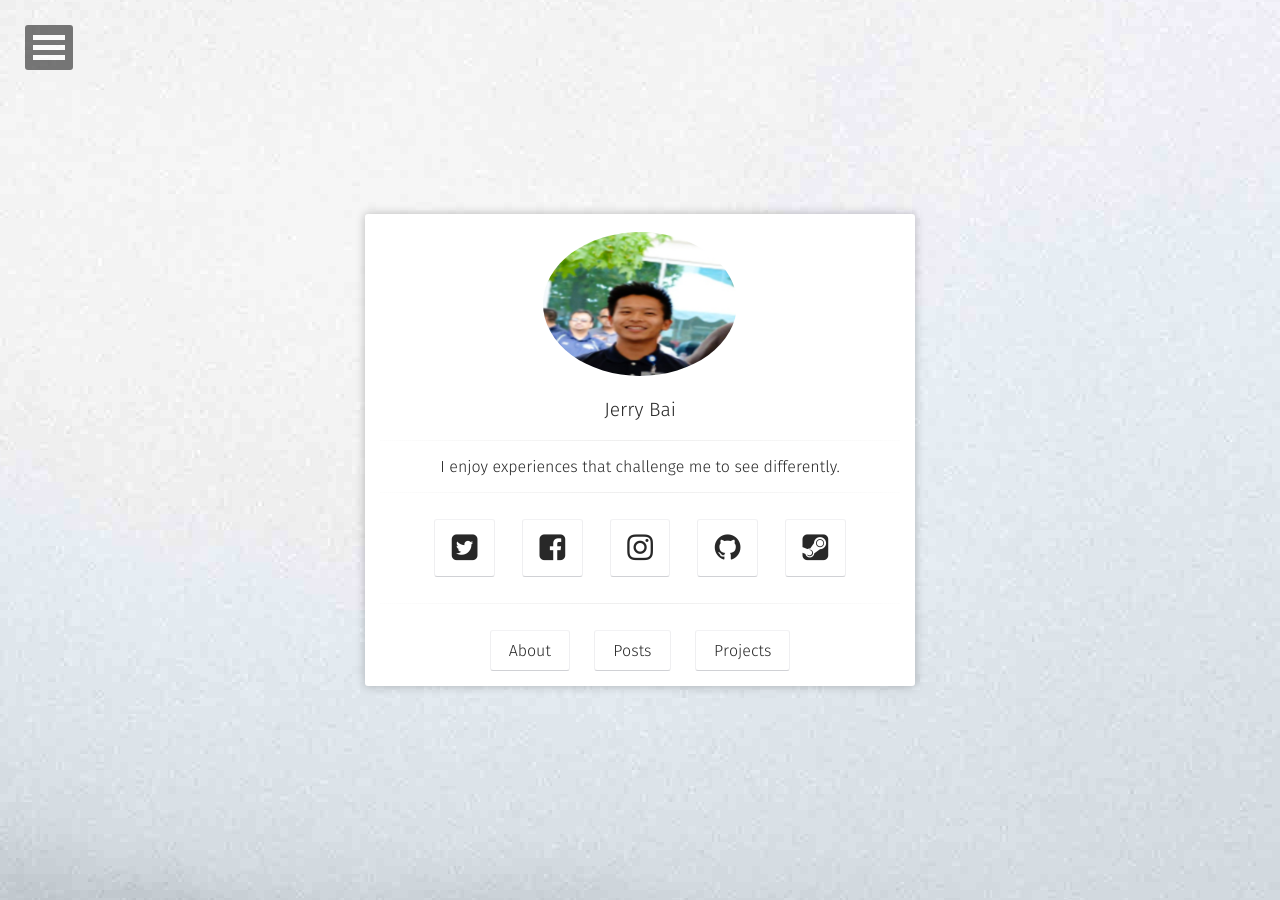
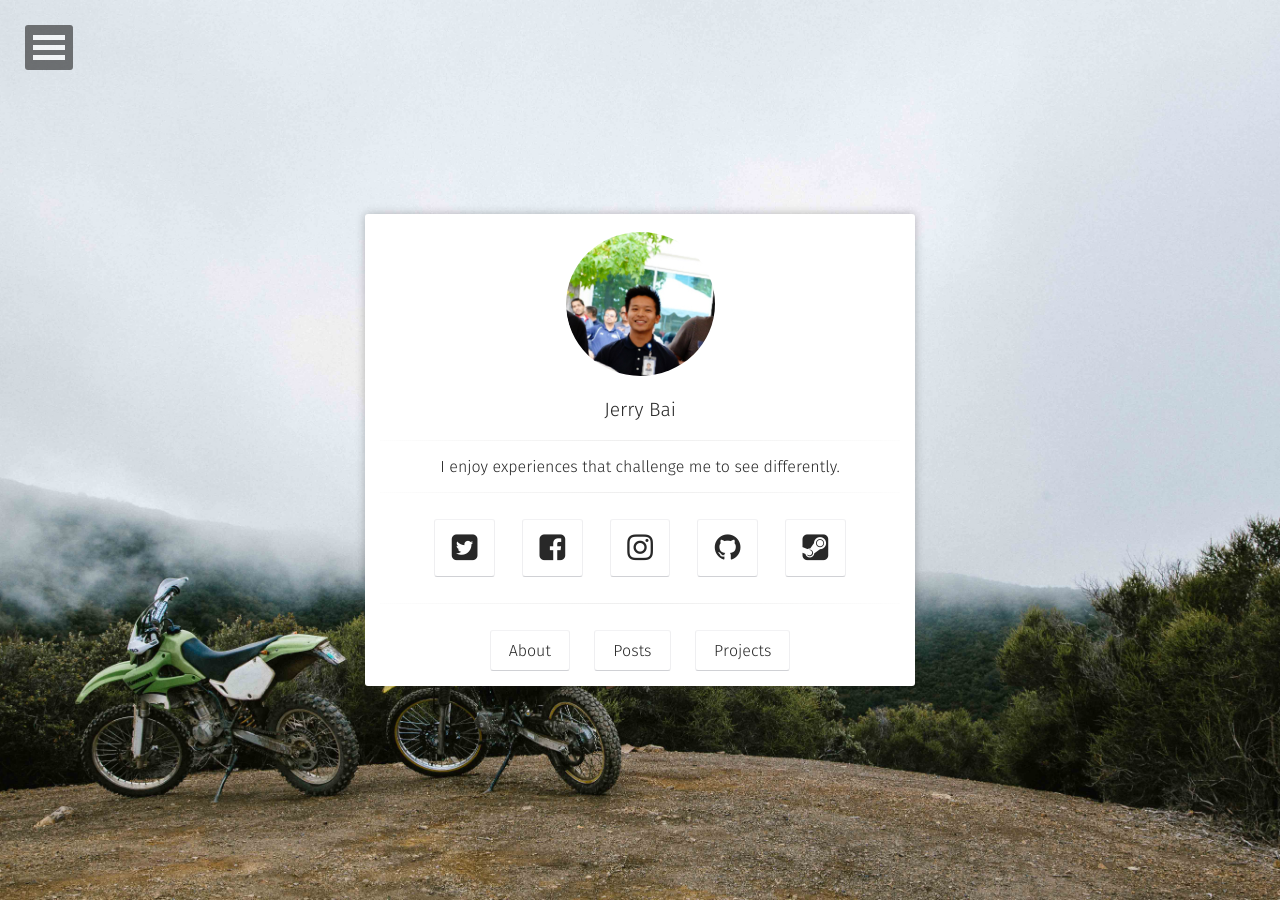
Before and after one commit to jerry-bai/jerry-bai.github.io, a Jekyll site: the page built from index.html, in a window 1280 px wide. Built offline with Jekyll 4.4.1, drawn with Linux system fonts in a browser that asks for light colours; some web fonts are replaced.

Commit message:
image sizing

```diff
--- a/_config.yml
+++ b/_config.yml
@@ -6,7 +6,7 @@
 words_per_minute:   200
 logo:               'assets/img/logo.png'
 background:         'assets/img/placeholder-big.jpg'
-tiled_bg:           true   # Set this true if you want to tile your background image, otherwise it will be covered
+tiled_bg:           false   # Set this true if you want to tile your background image, otherwise it will be covered
 locale:             en_US
 url:                https://jerry-bai.github.io
 
--- a/_sass/elements.scss
+++ b/_sass/elements.scss
@@ -121,7 +121,7 @@
 	border-radius: 50%;
 	border: 3px solid $white;
 	height: 150px;
-	width: 200px;	/*changed 150 to 200 to account for width of new logo*/
+	width: 155px;	/*changed 150 to 155 to account for width of new logo*/
 }
 .author-photo {
     background-color: $white;
```
Also changed, not shown: assets/img/logo.png, 1 other file.
